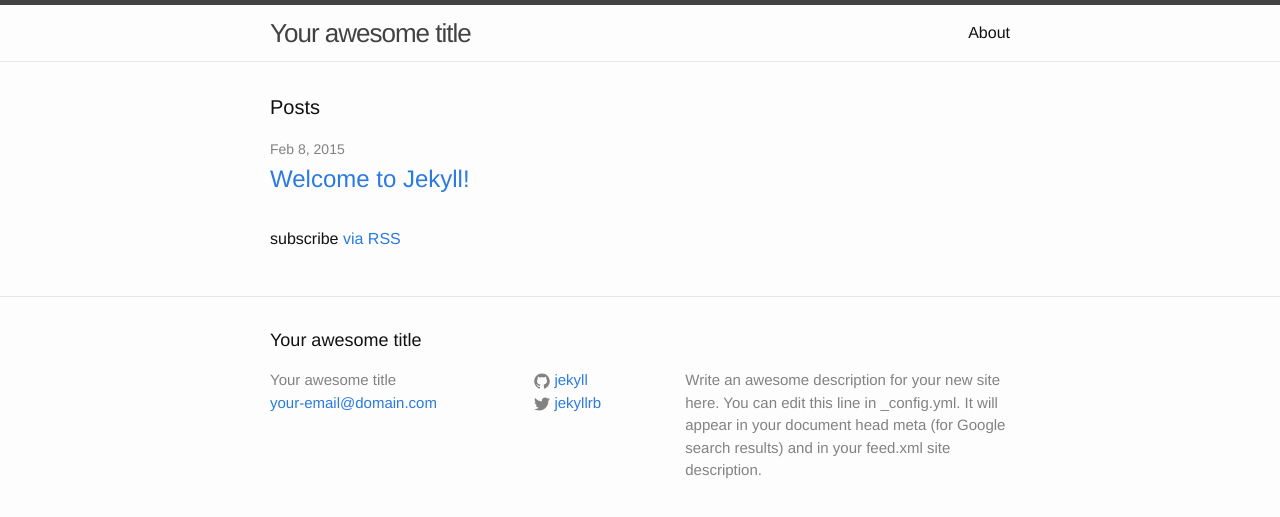
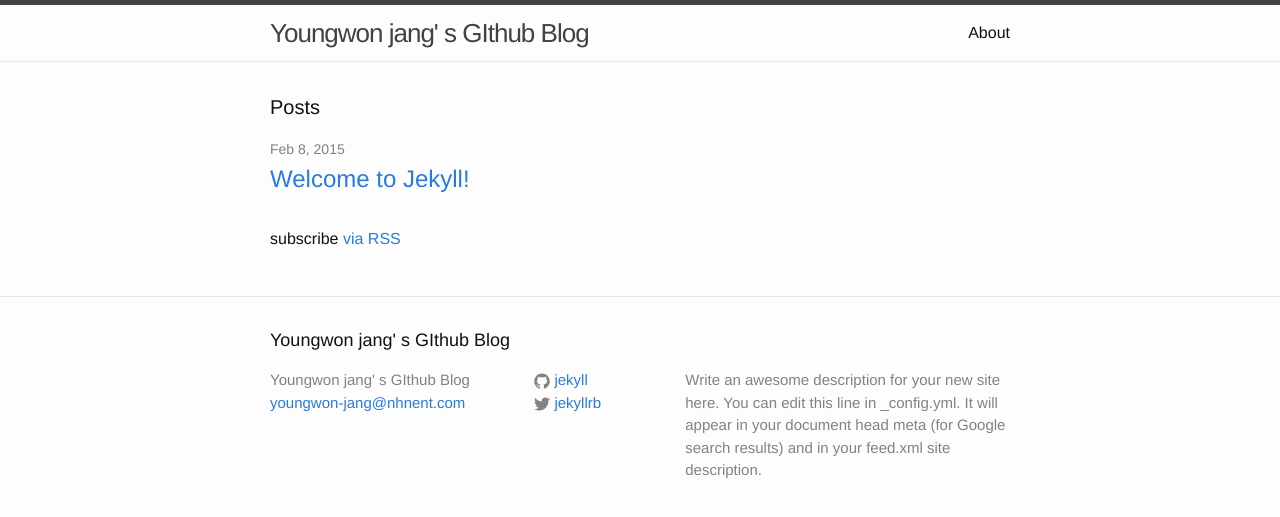
Before and after one commit to ColdWM/blog-1, a Jekyll site: the page built from index.html, in a window 1280 px wide. Shown: the top 517 px of the page. Built offline with Jekyll 4.4.1, drawn with Linux system fonts in a browser that asks for light colours; Markdown is read by kramdown in place of the engine named in the settings.

Commit message:
changeURL method

```diff
--- a/_config.yml
+++ b/_config.yml
@@ -1,14 +1,15 @@
 # Site settings
-title: Your awesome title
-email: your-email@domain.com
+title: Youngwon jang' s GIthub Blog
+email: youngwon-jang@nhnent.com
 description: > # this means to ignore newlines until "baseurl:"
   Write an awesome description for your new site here. You can edit this
   line in _config.yml. It will appear in your document head meta (for
   Google search results) and in your feed.xml site description.
-baseurl: "" # the subpath of your site, e.g. /blog/
-url: "http://yourdomain.com" # the base hostname & protocol for your site
+baseurl: "/blog" # the subpath of your site, e.g. /blog/
+url: "youngwonjang.github.io/blog" # the base hostname & protocol for your site
 twitter_username: jekyllrb
 github_username:  jekyll
 
 # Build settings
-markdown: kramdown
+markdown: redcarpet
+pygments: true
```
